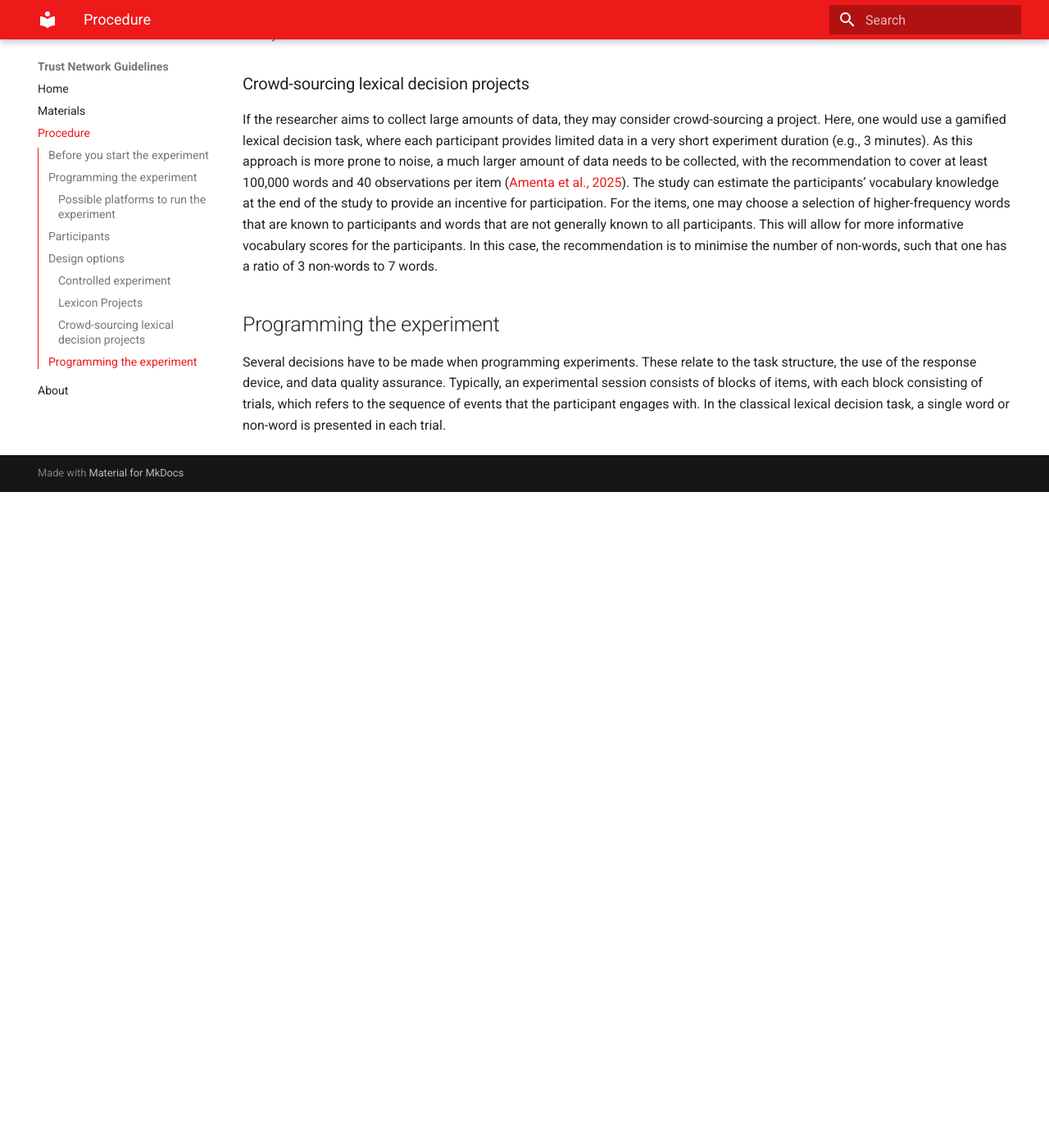
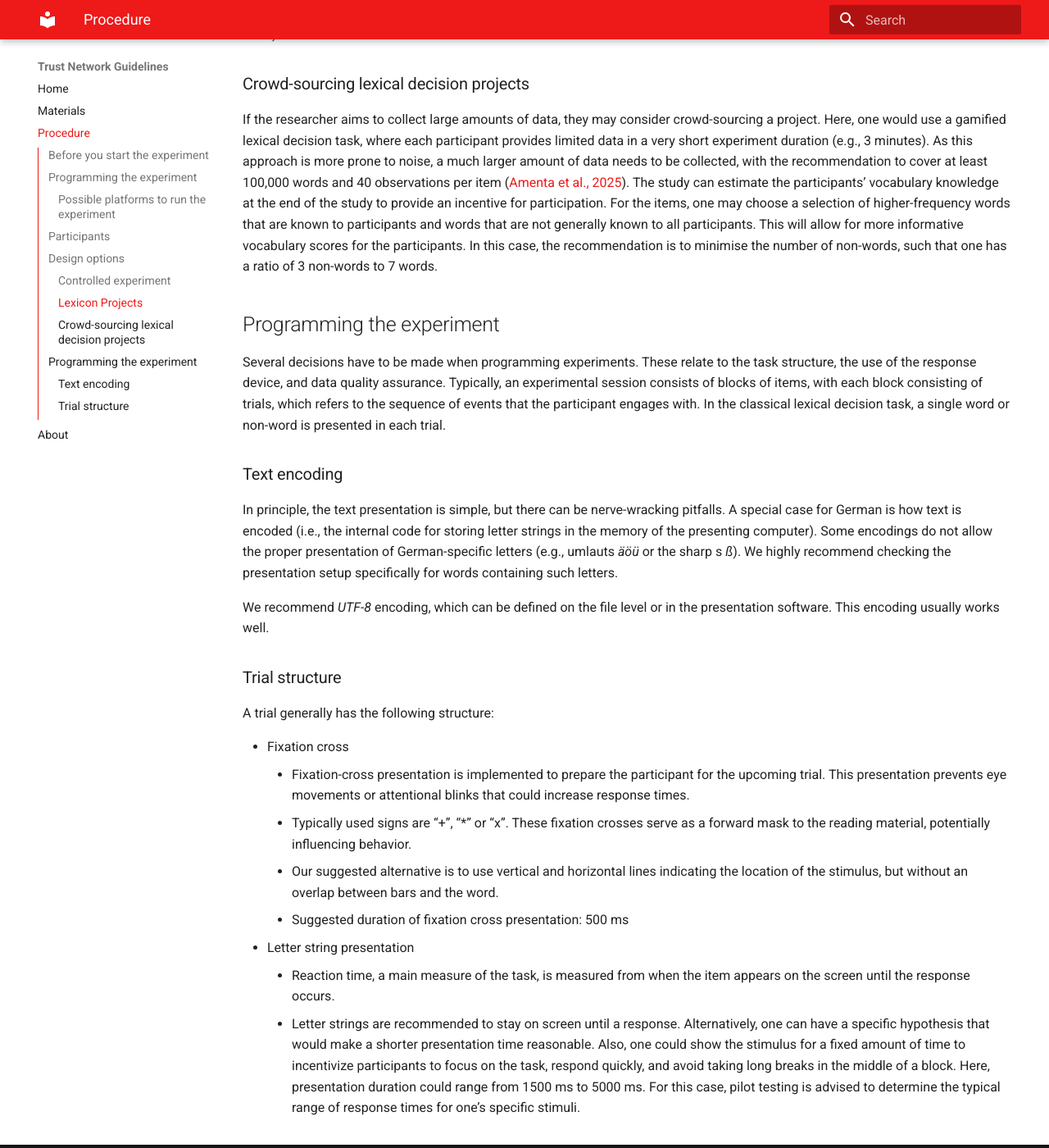
Before and after one commit to cwdeee/trust-network-guidelines, an MkDocs documentation site: the page built from docs/procedure.md, in a window 1280 px wide and 1400 px high, scrolled down 2589 px. Shown: the whole window at 82% size. Built offline with MkDocs 1.6.1 and Material for MkDocs 9.7.7, drawn with Linux system fonts in a browser that asks for light colours; before the commit the page ends 3189 px from its top, so only the background shows below that.

Commit message:
trial structure

```diff
--- a/docs/procedure.md
+++ b/docs/procedure.md
@@ -57,3 +57,20 @@ The study can estimate the participants’ vocabulary knowledge at the end of th
 
 ## Programming the experiment
 Several decisions have to be made when programming experiments. These relate to the task structure, the use of the response device, and data quality assurance. Typically, an experimental session consists of blocks of items, with each block consisting of trials, which refers to the sequence of events that the participant engages with. In the classical lexical decision task, a single word or non-word is presented in each trial.
+
+### Text encoding
+In principle, the text presentation is simple, but there can be nerve-wracking pitfalls. A special case for German is how text is encoded (i.e., the internal code for storing letter strings in the memory of the presenting computer). Some encodings do not allow the proper presentation of German-specific letters (e.g., umlauts *äöü* or the sharp s *ß*). We highly recommend checking the presentation setup specifically for words containing such letters.
+
+We recommend *UTF-8* encoding, which can be defined on the file level or in the presentation software. This encoding usually works well.
+
+### Trial structure
+A trial generally has the following structure:
+
+- Fixation cross
+    - Fixation-cross presentation is implemented to prepare the participant for the upcoming trial. This presentation prevents eye movements or attentional blinks that could increase response times.
+    - Typically used signs are “+”, “*” or “x”. These fixation crosses serve as a forward mask to the reading material, potentially influencing behavior.
+    - Our suggested alternative is to use vertical and horizontal lines indicating the location of the stimulus, but without an overlap between bars and the word.
+    - Suggested duration of fixation cross presentation: 500 ms
+- Letter string presentation
+    - Reaction time, a main measure of the task, is measured from when the item appears on the screen until the response occurs.
+    - Letter strings are recommended to stay on screen until a response. Alternatively, one can have a specific hypothesis that would make a shorter presentation time reasonable. Also, one could show the stimulus for a fixed amount of time to incentivize participants to focus on the task, respond quickly, and avoid taking long breaks in the middle of a block. Here, presentation duration could range from 1500 ms to 5000 ms. For this case, pilot testing is advised to determine the typical range of response times for one’s specific stimuli.
```
